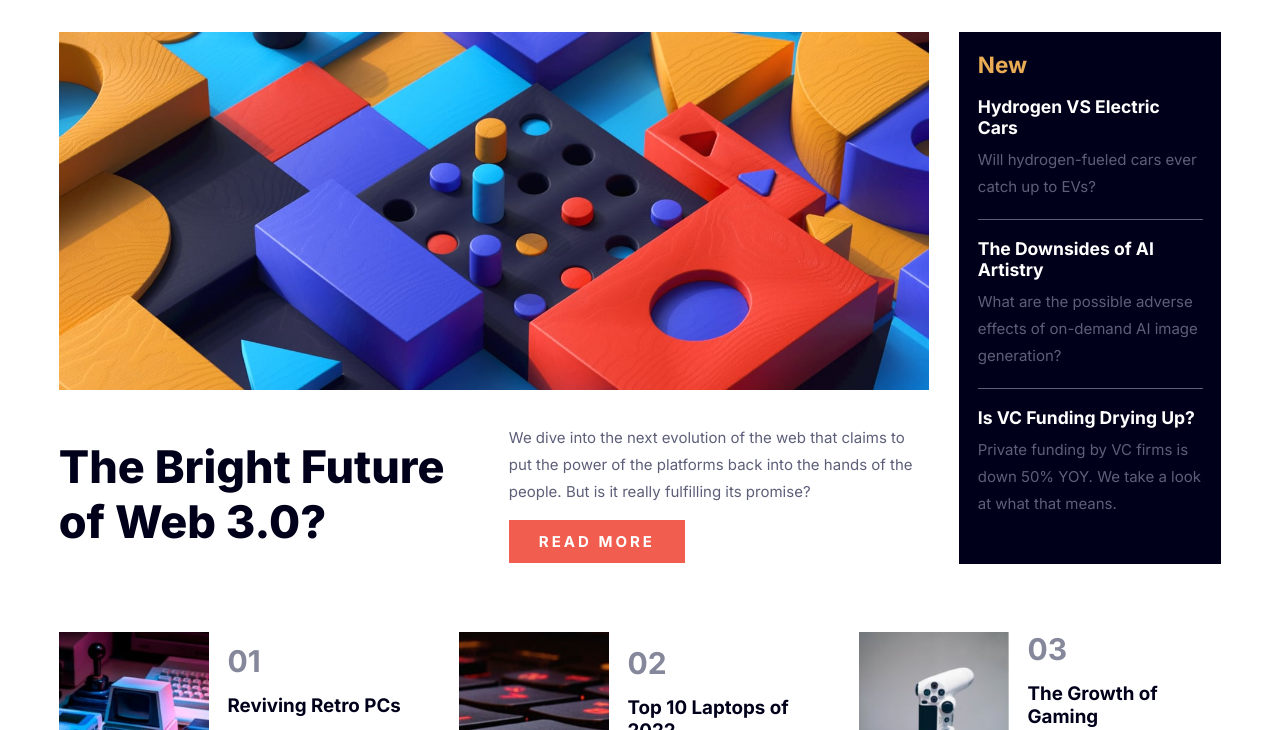
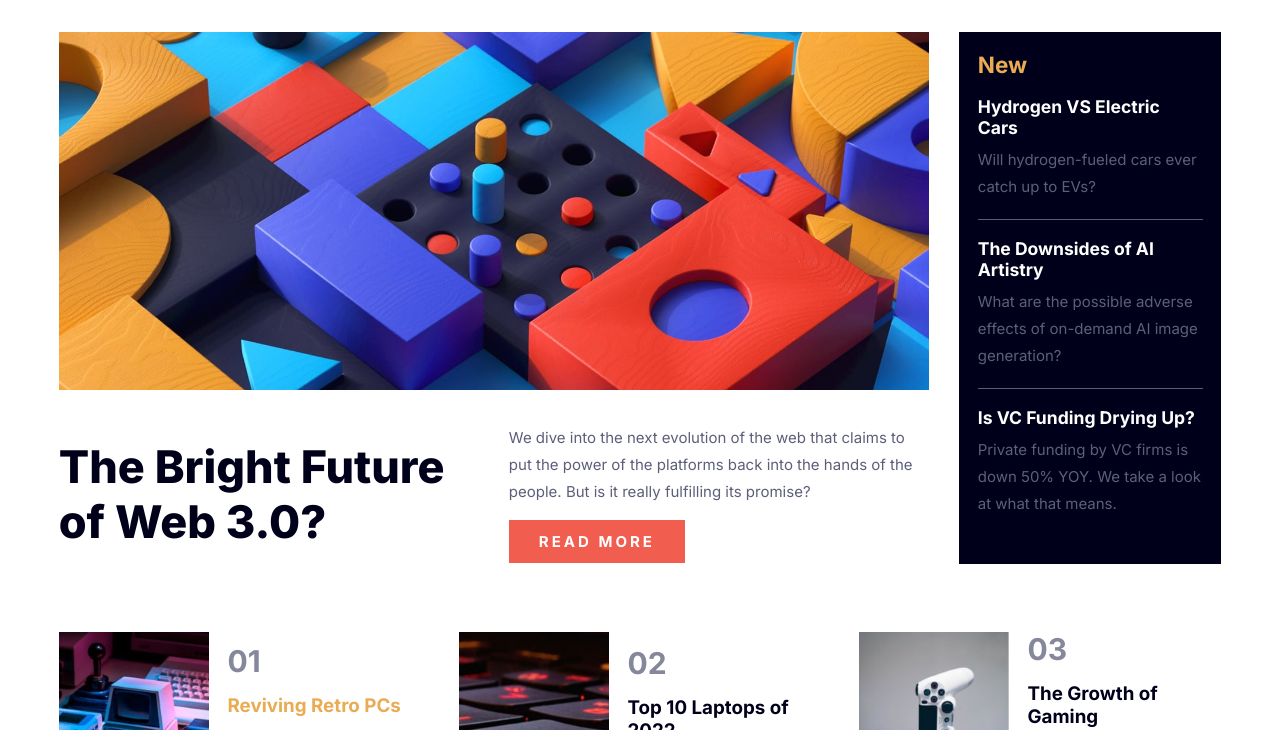
Before and after one commit to KlydeKun/News-homepage, a plain HTML site: page index.html in a window 1280 px wide. In both pictures the pointer is over the element "Reviving Retro PCs". Shown: the part 70-800 px from the top of the page. Drawn offline with Linux system fonts and the light colour scheme.

Commit message:
Second commit

```diff
--- a/style.css
+++ b/style.css
@@ -187,6 +187,11 @@ body {
   margin: 1rem 0;
 }
 
+.cards article h4:hover {
+  color: hsl(35, 77%, 62%);
+  cursor: pointer;
+}
+
 @media (min-width: 768px) {
   .cards {
     display: grid;
```
